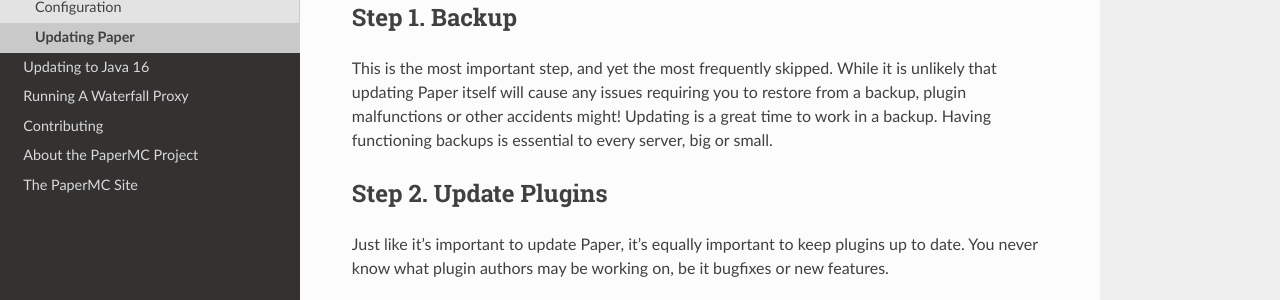
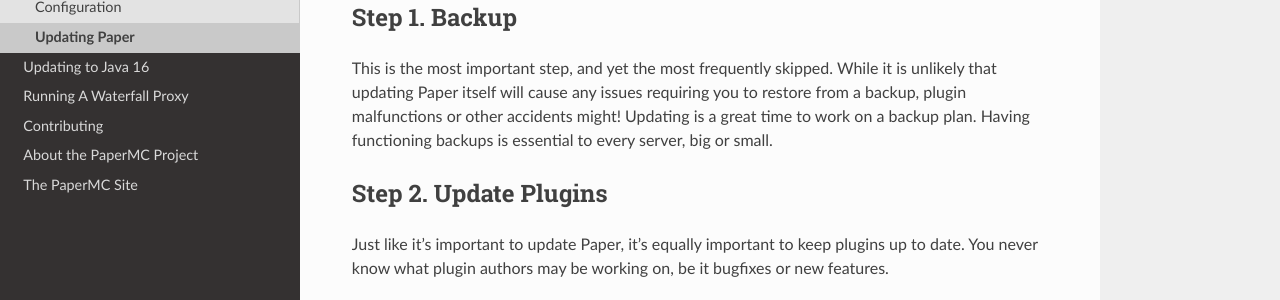
Before and after one commit to PaperMC/PaperDocs, a Sphinx documentation site: the page built from source/server/update.rst, in a window 1280 px wide and 900 px high, scrolled down 325 px. Shown: the part 199-499 px from the top of the window. Built offline with Sphinx 7.4.7 and the Read the Docs theme 2.0.0, drawn with Linux system fonts in a browser that asks for light colours.

Commit message:
requested changes

```diff
--- a/source/server/update.rst
+++ b/source/server/update.rst
@@ -24,8 +24,8 @@
 This is the most important step, and yet the most frequently skipped.
 While it is unlikely that updating Paper itself will cause any issues
 requiring you to restore from a backup, plugin malfunctions or other
-accidents might! Updating is a great time to work in a backup. Having
-functioning backups is essential to every server, big or small.
+accidents might! Updating is a great time to work on a backup plan.
+Having functioning backups is essential to every server, big or small.
 
 ..
     If you don’t already have a backup plan in place, see [Backup and
```
